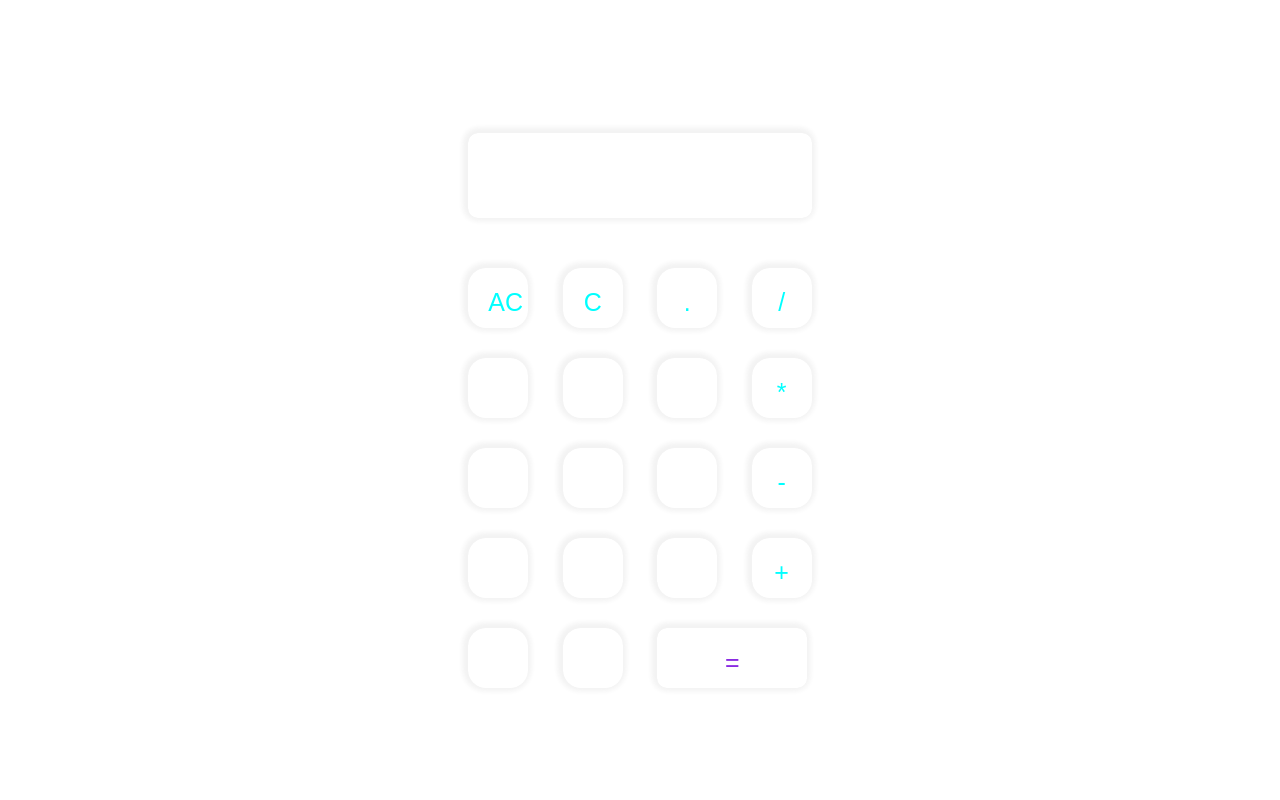
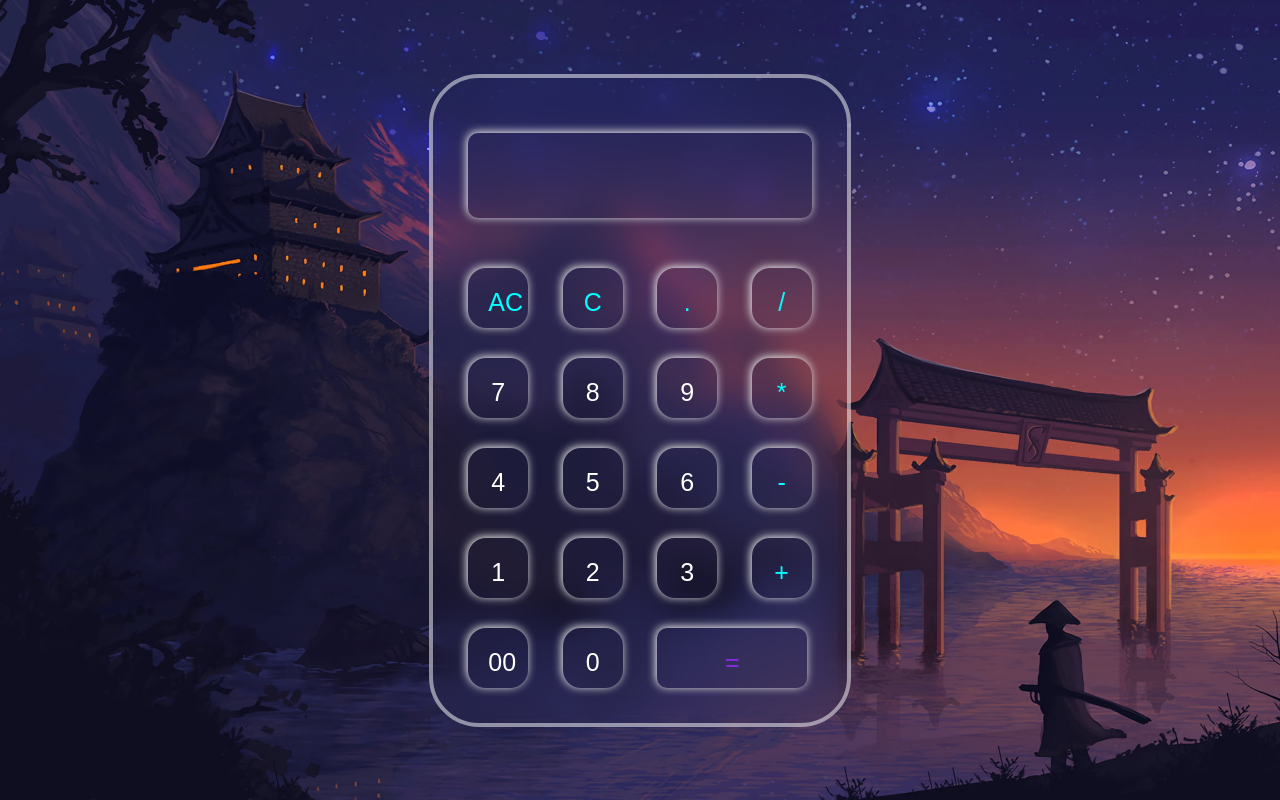
Before and after one commit to GAURAV8520/calculator.1, a plain HTML site: page index.html in a window 1280 px wide. Drawn offline with Linux system fonts and the light colour scheme.

Commit message:
Update style.css

```diff
--- a/style.css
+++ b/style.css
@@ -7,6 +7,7 @@
 .container{
     width: 100%;
     height: 100vh;
+    background: url(images/1.jpg) no-repeat;
     background-position: center;
     background-size: cover;
     display: flex;
```
